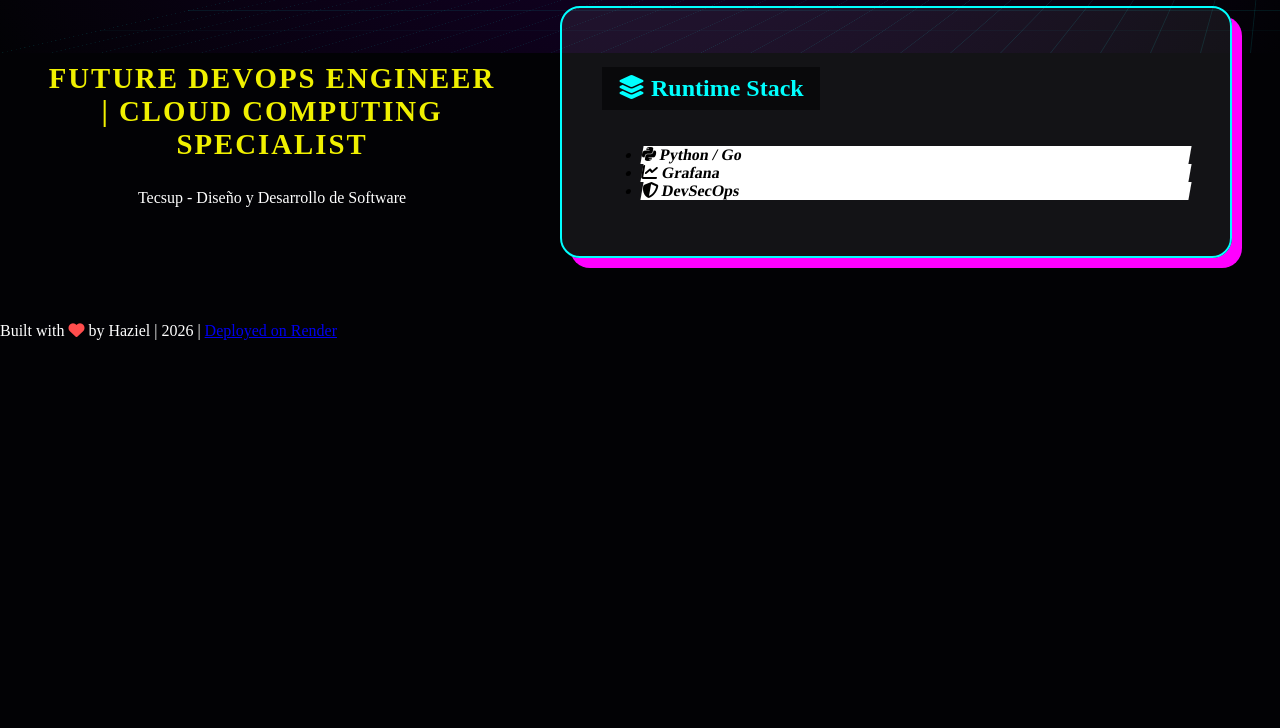
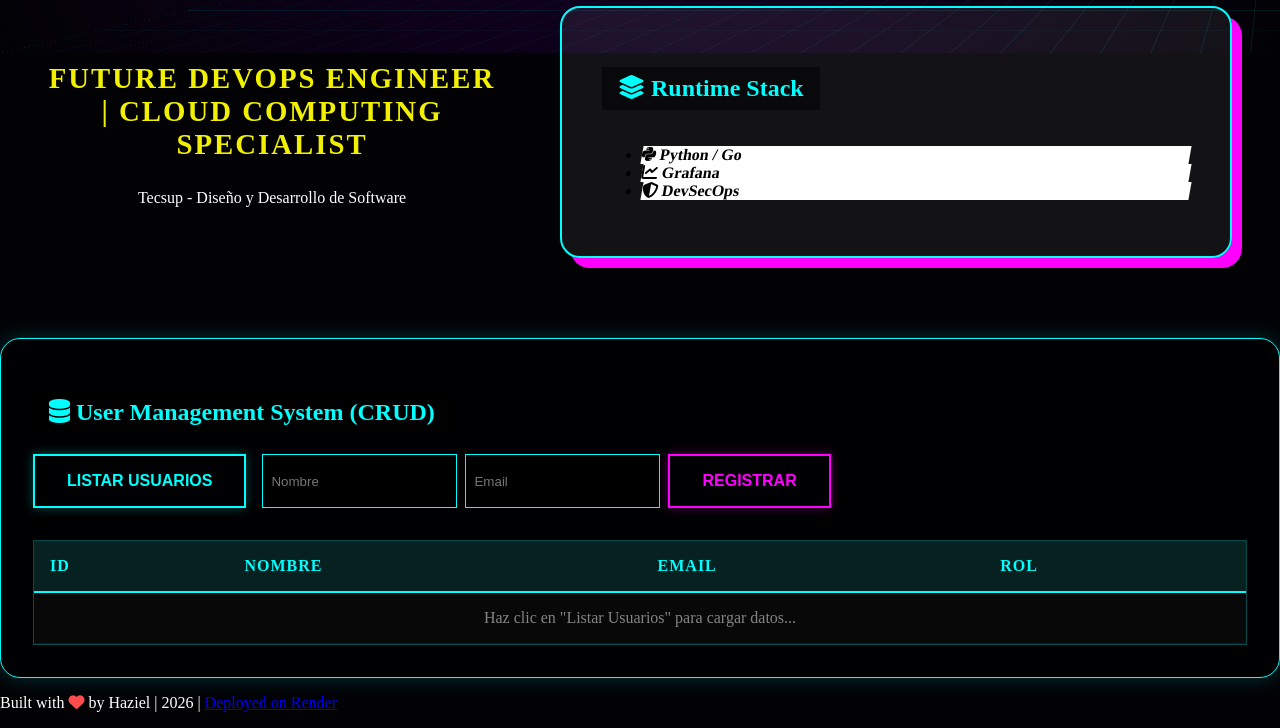
Before and after one commit to Hazielcode/perfilazo-haziel, a website: page index.html in a window 1280 px wide. Shown: the part 747-1475 px from the top of the page. Before the commit the page ends 1103 px from the top, so only its background shows below. Drawn offline with Linux system fonts and the light colour scheme.

Commit message:
feat: restore functional CRUD section at the bottom

```diff
--- a/index.html
+++ b/index.html
@@ -64,9 +64,102 @@
         </div>
     </header>
 
+    <section id="crud-system" class="glass-card" style="grid-column: 1 / -1; margin-top: 2rem; padding: 2rem;">
+        <h2><i class="fas fa-database"></i> User Management System (CRUD)</h2>
+        <div class="crud-controls" style="margin-bottom: 2rem; display: flex; gap: 1rem; flex-wrap: wrap;">
+            <button class="btn-neon" onclick="listarUsuarios()">Listar Usuarios</button>
+            <div id="new-user-form" style="display: flex; gap: 0.5rem; flex-wrap: wrap;">
+                <input type="text" id="input-nombre" placeholder="Nombre" style="background: rgba(0,0,0,0.5); border: 1px solid var(--neon-cyan); color: white; padding: 0.5rem;">
+                <input type="email" id="input-email" placeholder="Email" style="background: rgba(0,0,0,0.5); border: 1px solid var(--neon-cyan); color: white; padding: 0.5rem;">
+                <button class="btn-neon secondary" onclick="crearUsuario()">Registrar</button>
+            </div>
+        </div>
+
+        <div class="table-container">
+            <table class="cyber-table">
+                <thead>
+                    <tr>
+                        <th>ID</th>
+                        <th>Nombre</th>
+                        <th>Email</th>
+                        <th>Rol</th>
+                    </tr>
+                </thead>
+                <tbody id="user-table-body">
+                    <tr>
+                        <td colspan="4" style="text-align: center; color: rgba(255,255,255,0.5);">Haz clic en "Listar Usuarios" para cargar datos...</td>
+                    </tr>
+                </tbody>
+            </table>
+        </div>
+    </section>
+
     <footer>
         <p>Built with <i class="fas fa-heart" style="color: #ff4d4d;"></i> by Haziel | 2026 | <a href="https://render.com" target="_blank">Deployed on Render</a></p>
     </footer>
 
+    <script>
+        async function listarUsuarios() {
+            const tableBody = document.getElementById('user-table-body');
+            tableBody.innerHTML = '<tr><td colspan="4" style="text-align: center; color: var(--neon-cyan);">Conectando con la base de datos...</td></tr>';
+
+            try {
+                const response = await fetch('/usuarios');
+                if (!response.ok) throw new Error('Error en el servidor');
+                const usuarios = await response.json();
+
+                tableBody.innerHTML = '';
+                if (usuarios.length === 0) {
+                    tableBody.innerHTML = '<tr><td colspan="4" style="text-align: center;">No hay usuarios registrados.</td></tr>';
+                } else {
+                    usuarios.forEach(user => {
+                        const row = `
+                            <tr>
+                                <td>${user.id}</td>
+                                <td>${user.nombre}</td>
+                                <td>${user.email}</td>
+                                <td><span style="color: var(--neon-cyan)">${user.rol}</span></td>
+                            </tr>
+                        `;
+                        tableBody.innerHTML += row;
+                    });
+                }
+            } catch (error) {
+                console.error('Error:', error);
+                tableBody.innerHTML = '<tr><td colspan="4" style="text-align: center; color: var(--neon-magenta)">Error al conectar con la base de datos.</td></tr>';
+            }
+        }
+
+        async function crearUsuario() {
+            const nombre = document.getElementById('input-nombre').value;
+            const email = document.getElementById('input-email').value;
+
+            if (!nombre || !email) {
+                alert('Por favor, completa nombre y email');
+                return;
+            }
+
+            try {
+                const response = await fetch('/usuarios', {
+                    method: 'POST',
+                    headers: { 'Content-Type': 'application/json' },
+                    body: JSON.stringify({ nombre, email, rol: 'Developer' })
+                });
+
+                if (response.ok) {
+                    alert('¡Usuario registrado con éxito!');
+                    document.getElementById('input-nombre').value = '';
+                    document.getElementById('input-email').value = '';
+                    listarUsuarios();
+                } else {
+                    alert('Error al registrar usuario');
+                }
+            } catch (error) {
+                console.error('Error:', error);
+                alert('Error de conexión con el servidor');
+            }
+        }
+    </script>
+
 </body>
 </html>
```
